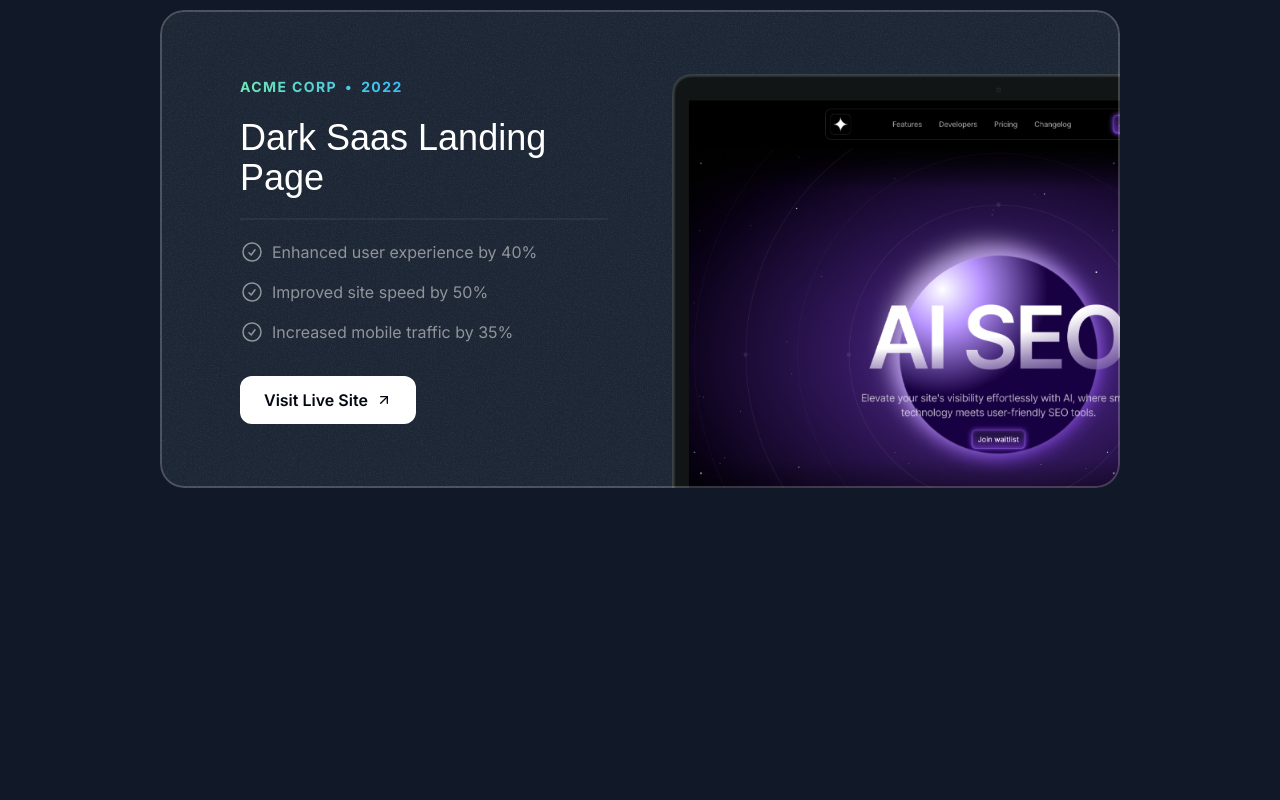
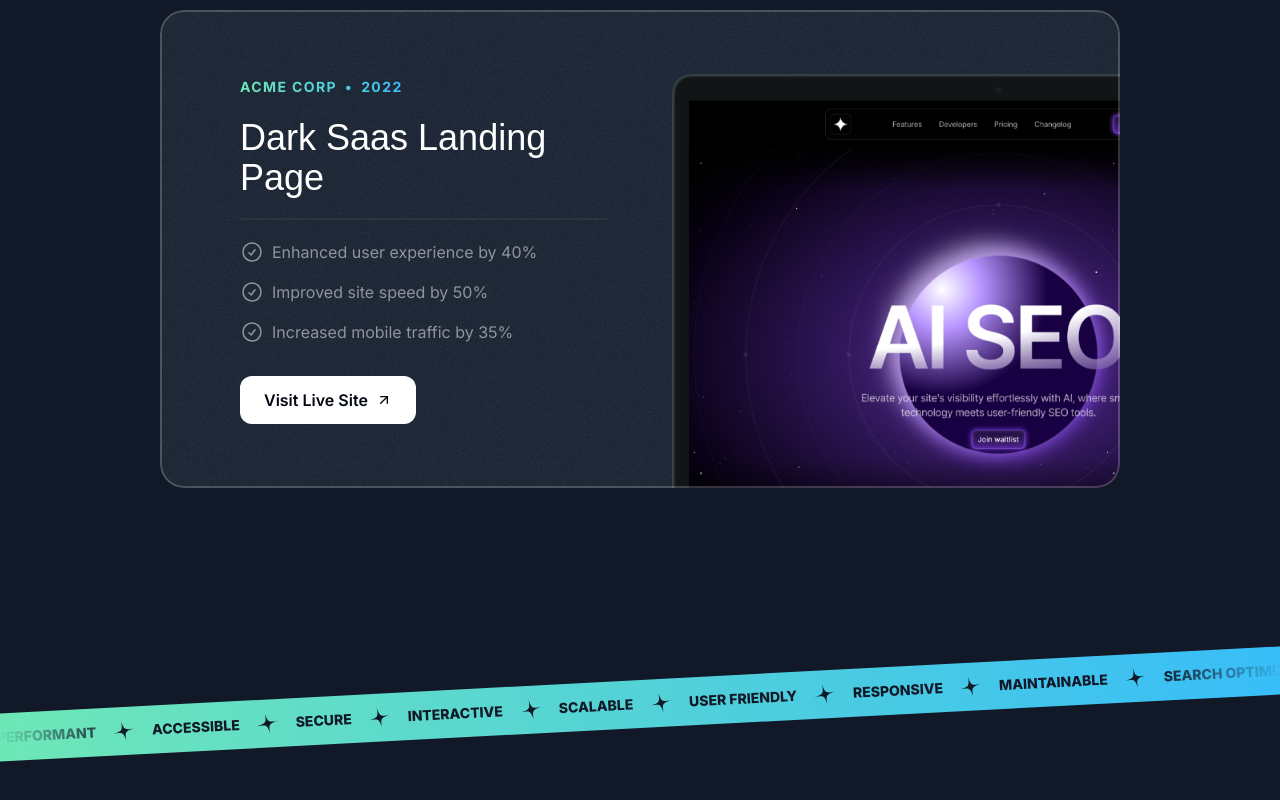
Before and after one commit to harrySentinel/Portfolio-v2, a Next.js app in the folder my-portfolio/: page / in a window 1280 px wide. Shown: the part 2332-3132 px from the top of the page. Before the commit the page ends 2916 px from the top, so only its background shows below. Built offline with nearby package versions, Linux system fonts and the light colour scheme; a web font is replaced by a local one.

Commit message:
Tape part done

```diff
--- a/my-portfolio/src/app/page.js
+++ b/my-portfolio/src/app/page.js
@@ -1,6 +1,7 @@
 import { Header } from "@/sections/Header";
 import { HeroSection } from "@/sections/Hero";
 import { ProjectsSection } from "@/sections/Projects";
+import { TapeSection } from "@/sections/Tape";
 import "./globals.css";
 
 
@@ -10,6 +11,7 @@
      <Header/>
      <HeroSection />
      <ProjectsSection />
+     <TapeSection />
     </div>
   );
 }
--- a/my-portfolio/src/sections/Tape.jsx
+++ b/my-portfolio/src/sections/Tape.jsx
@@ -0,0 +1,37 @@
+import StarIcon from '@/assets/icons/star.svg'
+
+const words = [
+    "Performant",
+    "Accessible",
+    "Secure",
+    "Interactive",
+    "Scalable",
+    "User Friendly",
+    "Responsive",
+    "Maintainable",
+    "Search Optimized",
+    "Usable",
+    "Reliable",
+    "AI Integration"
+];
+
+export const TapeSection = () => {
+    return (
+    <div className="py-16 lg:py-24 overflow-x-clip">
+    <div className='bg-gradient-to-r from-emerald-300 to-sky-400 -rotate-3 -mx-1'>
+        <div className='flex [mask-image:linear-gradient(to_right,transparent,black_10%,black_90%,transparent)]'>
+        <div className="flex flex-none gap-4 py-3">
+        {words.map((word) => (
+           <div key={word} className="inline-flex gap-4 items-center">
+             <span className='text-gray-900 uppercase font-extrabold text-sm'>
+                {word}
+            </span>
+             <StarIcon className="size-6 text-gray-900 -rotate-12" />
+            </div>
+        ))}
+        </div>
+       </div>
+     </div>
+    </div>
+    );
+};
```
